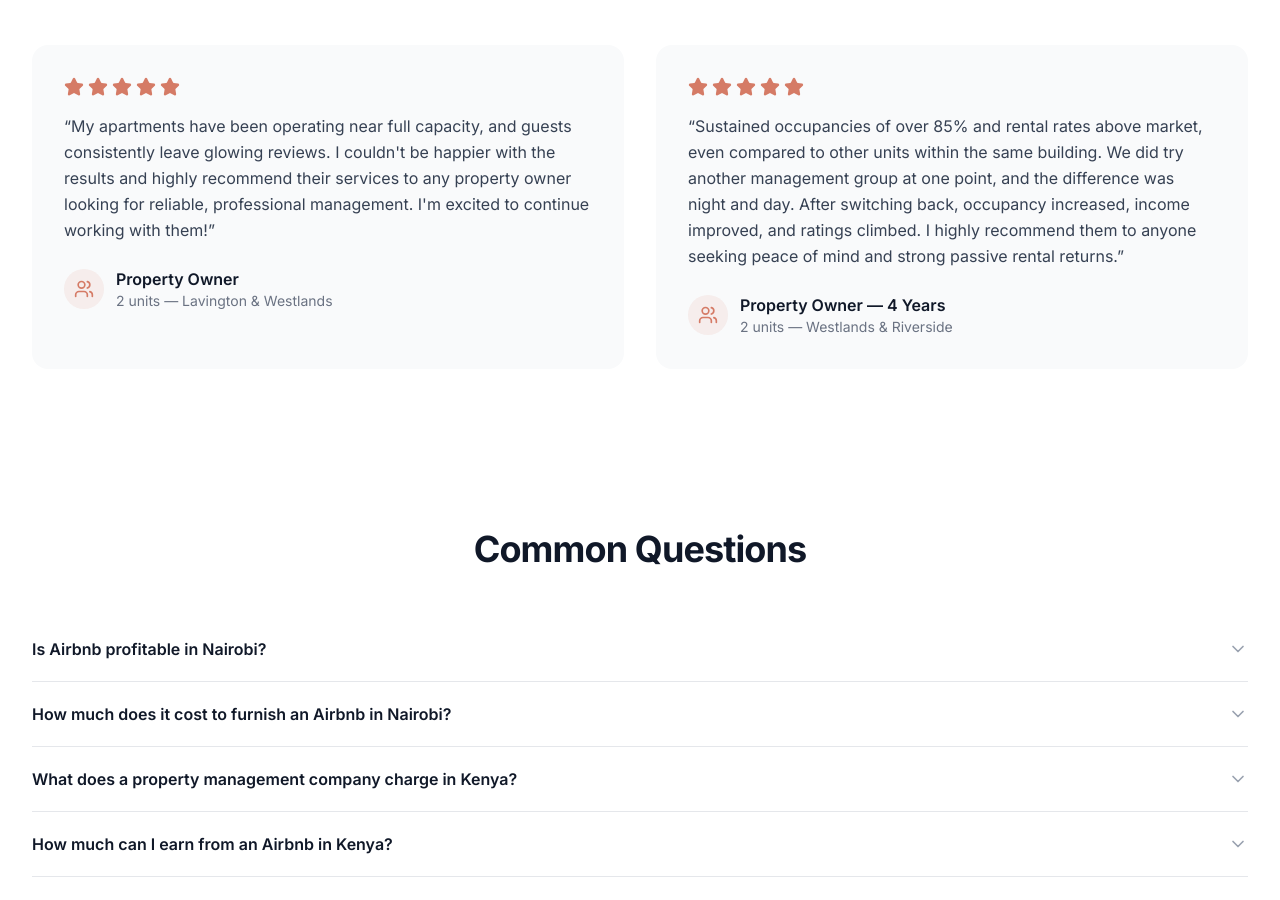
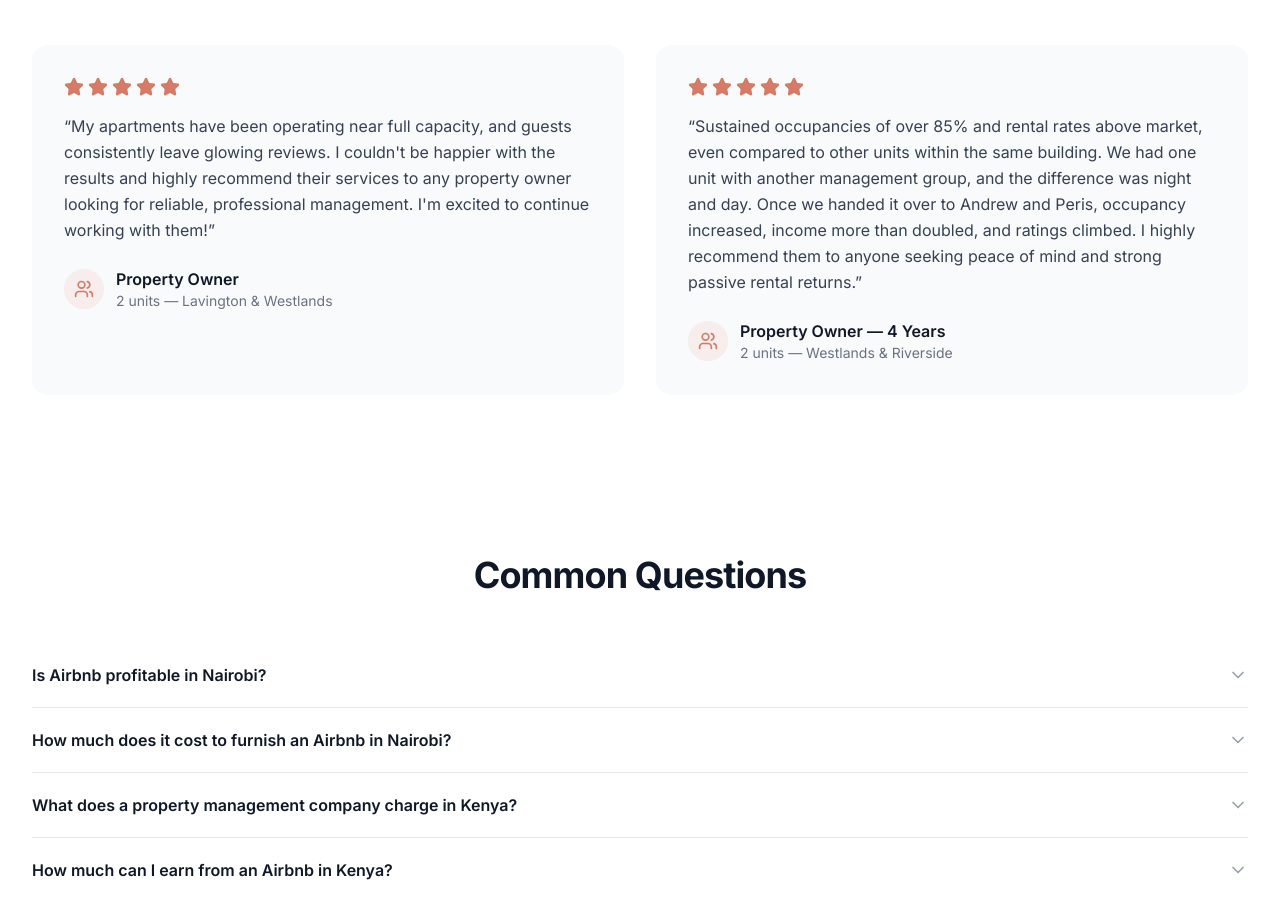
Before and after one commit to elitestaysafrica/website, a Next.js app: page /invest in a window 1280 px wide. Shown: the part 4270-5170 px from the top of the page. Built offline with nearby package versions, Linux system fonts and the light colour scheme; no server answers.

Commit message:
Fix testimonial: correct story - had unit with competitor, handed to ESA, income doubled

```diff
--- a/src/app/invest/page.tsx
+++ b/src/app/invest/page.tsx
@@ -667,11 +667,12 @@ export default function InvestPage() {
               </div>
               <blockquote className="text-gray-700 leading-relaxed">
                 &ldquo;Sustained occupancies of over 85% and rental rates above market,
-                even compared to other units within the same building. We did try
-                another management group at one point, and the difference was night
-                and day. After switching back, occupancy increased, income improved,
-                and ratings climbed. I highly recommend them to anyone seeking peace
-                of mind and strong passive rental returns.&rdquo;
+                even compared to other units within the same building. We had one
+                unit with another management group, and the difference was night
+                and day. Once we handed it over to Andrew and Peris, occupancy
+                increased, income more than doubled, and ratings climbed. I highly
+                recommend them to anyone seeking peace of mind and strong passive
+                rental returns.&rdquo;
               </blockquote>
               <div className="mt-6 flex items-center gap-3">
                 <div className="flex h-10 w-10 items-center justify-center rounded-full bg-primary/10">
```
